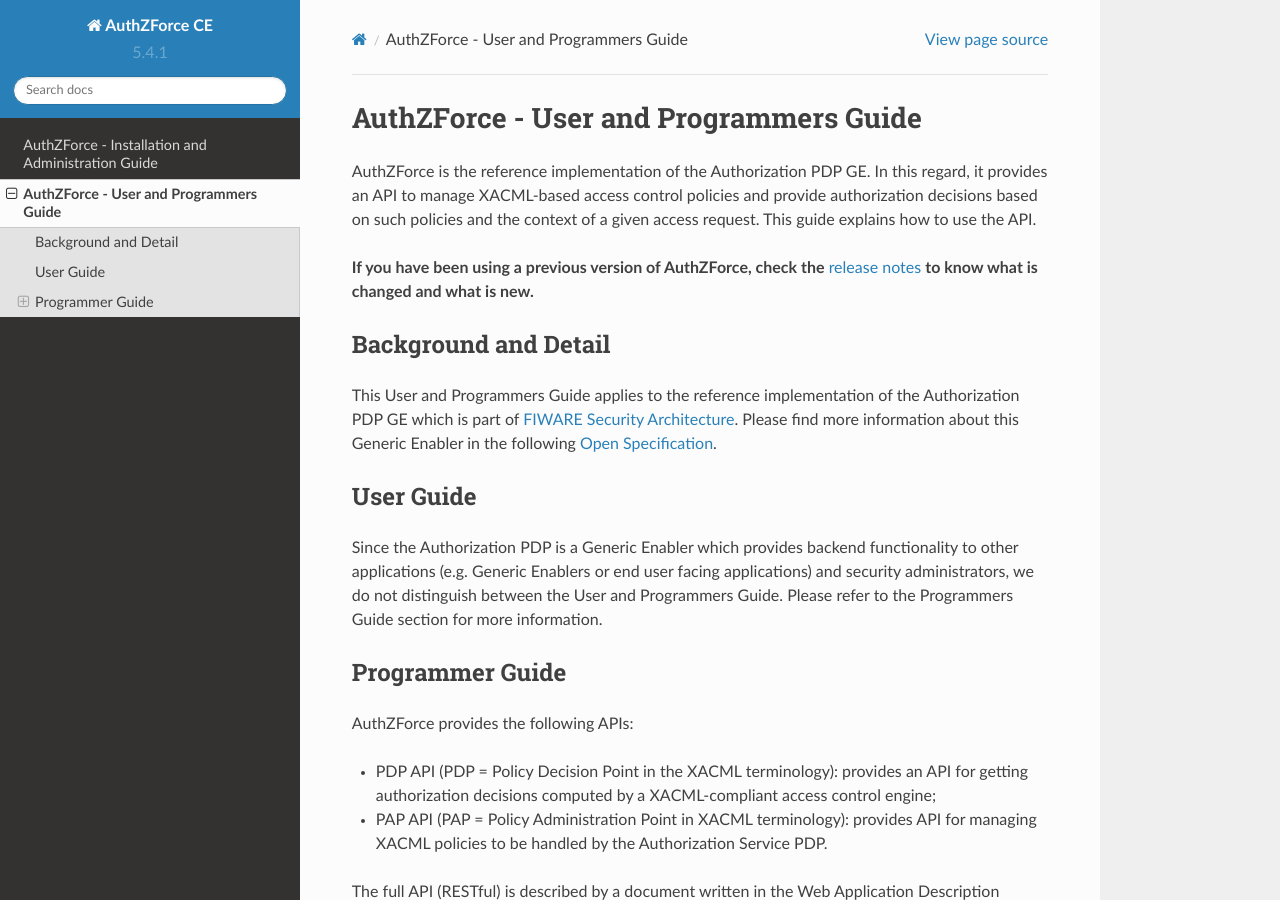
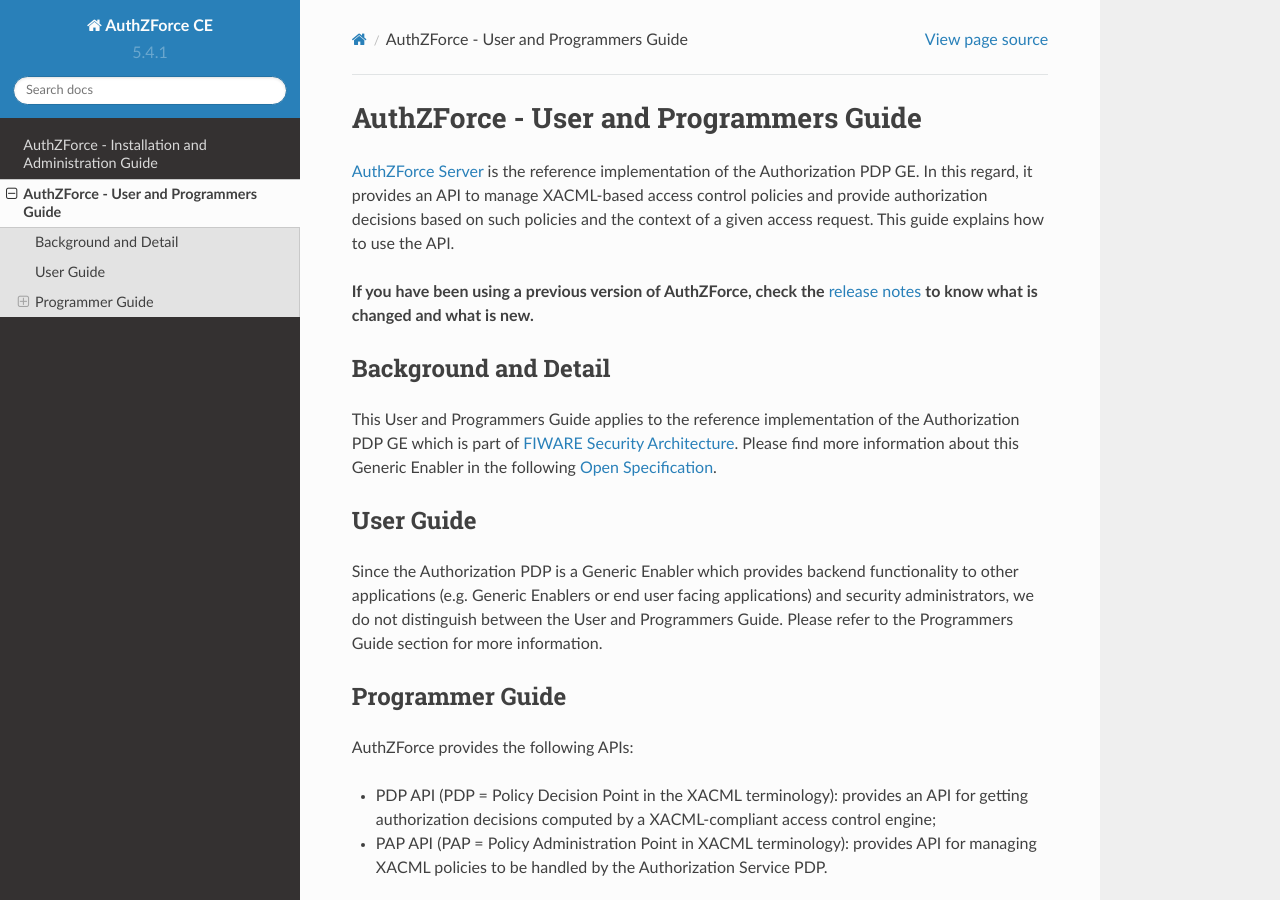
Before and after one commit to authzforce/fiware, a Sphinx documentation site: the page built from doc/UserAndProgrammersGuide.rst, in a window 1280 px wide and 900 px high. Built offline with Sphinx 7.4.7 and the Read the Docs theme 2.0.0, drawn with Linux system fonts in a browser that asks for light colours; formulas are drawn with MathJax 3.

Commit message:
added hyperlink to authzforce-ce-server README.md

```diff
--- a/doc/UserAndProgrammersGuide.rst
+++ b/doc/UserAndProgrammersGuide.rst
@@ -2,7 +2,7 @@
 AuthZForce - User and Programmers Guide
 =======================================
 
-AuthZForce is the reference implementation of the Authorization PDP GE. In this regard, it provides an API to manage
+`AuthZForce Server <https://github.com/authzforce/server>`_ is the reference implementation of the Authorization PDP GE. In this regard, it provides an API to manage
 XACML-based access control policies and provide authorization decisions based on such policies and the context of a
 given access request. This guide explains how to use the API.
 
```
